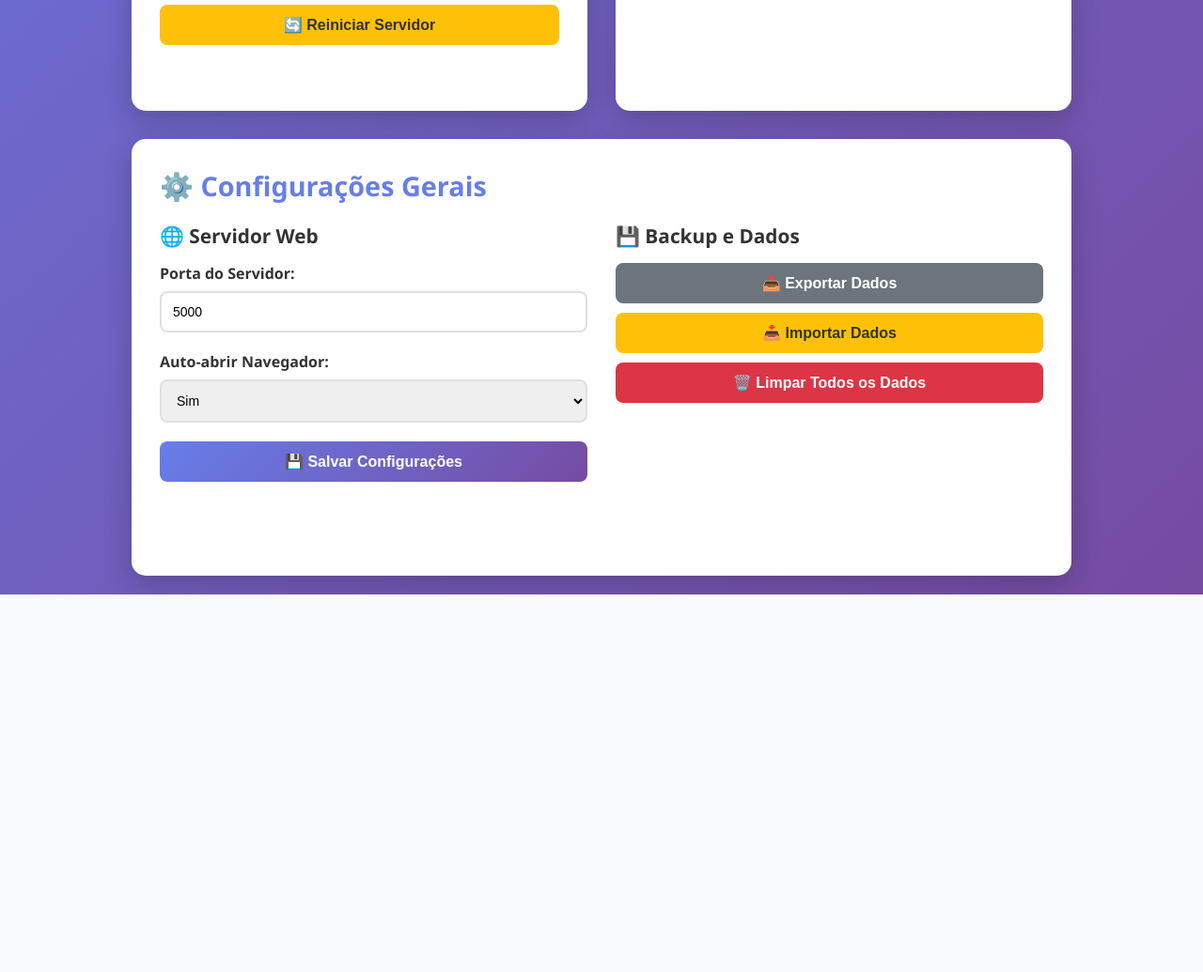
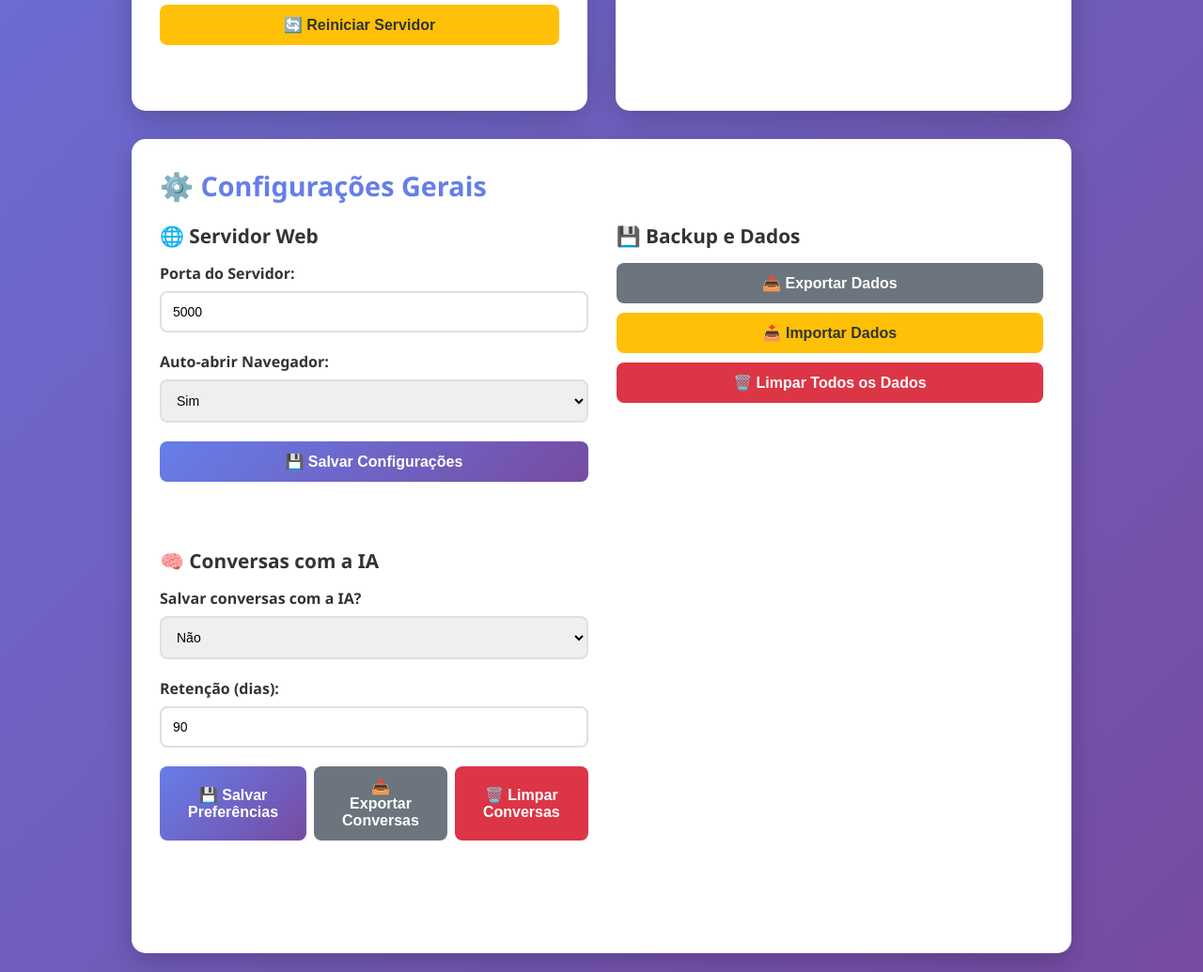
Before and after one commit to robinCardoso/GestaoLigacoes-IA, a Flask app: page /configuracoes in a window 1280 px wide. Shown: the part 1260-2295 px from the top of the page at 94% size. Before the commit the page ends 1893 px from the top, so only its background shows below. Run offline with Flask 3, Linux system fonts and the light colour scheme; data that the repository does not hold is empty.

Commit message:
feat(ia): salvar conversas com IA + configuracoes de retencao
- Novo arquivo conversas_ia.json para persistir perguntas/respostas
- Toggle em Configuracoes: salvar conversas (on/off) e dias de retencao
- Endpoints: listar, exportar e limpar conversas
- Salvamento automatico apos respostas de Gemini/Ollama

```diff
--- a/app.py
+++ b/app.py
@@ -13,6 +13,7 @@ app = Flask(__name__)
 # Arquivos de dados
 DATA_FILE = 'ligacoes.json'
 CONFIG_FILE = 'config.json'
+CONVERSAS_FILE = 'conversas_ia.json'
 
 # Carregar dados existentes
 def load_data():
@@ -24,6 +25,17 @@ def load_data():
 # Salvar dados
 def save_data(data):
     with open(DATA_FILE, 'w', encoding='utf-8') as f:
+        json.dump(data, f, ensure_ascii=False, indent=2)
+
+# Conversas IA
+def load_conversas():
+    if os.path.exists(CONVERSAS_FILE):
+        with open(CONVERSAS_FILE, 'r', encoding='utf-8') as f:
+            return json.load(f)
+    return {'conversas': []}
+
+def save_conversas(data):
+    with open(CONVERSAS_FILE, 'w', encoding='utf-8') as f:
         json.dump(data, f, ensure_ascii=False, indent=2)
 
 # Carregar configurações
@@ -38,7 +50,7 @@ def load_config():
                 except:
                     config['gemini_api_key'] = ''
             return config
-    return {'gemini_api_key': '', 'ollama_model': 'llama2'}
+    return {'gemini_api_key': '', 'ollama_model': 'llama2', 'save_ai_conversations': False, 'retention_days': 90}
 
 # Salvar configurações
 def save_config(config):
@@ -49,6 +61,42 @@ def save_config(config):
 
     with open(CONFIG_FILE, 'w', encoding='utf-8') as f:
         json.dump(config_to_save, f, ensure_ascii=False, indent=2)
+
+def apply_retention():
+    """Apaga conversas mais antigas que a retenção configurada."""
+    config = load_config()
+    retention_days = int(config.get('retention_days', 90) or 90)
+    if retention_days <= 0:
+        return
+    conv = load_conversas()
+    lim = datetime.now().timestamp() - (retention_days * 86400)
+    conv['conversas'] = [c for c in conv.get('conversas', []) if _parse_iso(c.get('data_hora')).timestamp() >= lim]
+    save_conversas(conv)
+
+def _parse_iso(s):
+    try:
+        return datetime.fromisoformat(s)
+    except Exception:
+        return datetime.now()
+
+def registrar_conversa(pergunta: str, resposta: str, ia: str, modelo: str, cliente: str | None):
+    config = load_config()
+    if not config.get('save_ai_conversations', False):
+        return
+    conv = load_conversas()
+    novo_id = (conv['conversas'][-1]['id'] + 1) if conv['conversas'] else 1
+    registro = {
+        'id': novo_id,
+        'data_hora': datetime.now().isoformat(),
+        'ia': ia,
+        'modelo': modelo,
+        'cliente': cliente or '',
+        'pergunta': pergunta or '',
+        'resposta': resposta or ''
+    }
+    conv['conversas'].append(registro)
+    save_conversas(conv)
+    apply_retention()
 
 # Rota principal
 @app.route('/')
@@ -79,6 +127,8 @@ def get_config():
         'has_gemini_key': has_gemini,
         'gemini_api_key': config.get('gemini_api_key', ''),
         'ollama_model': config.get('ollama_model', 'llama2'),
+        'save_ai_conversations': bool(config.get('save_ai_conversations', False)),
+        'retention_days': int(config.get('retention_days', 90) or 90),
         'has_ollama': has_ollama,
         'active_ia': 'gemini' if has_gemini else ('ollama' if has_ollama else None)
     })
@@ -89,6 +139,32 @@ def save_config_route():
     config_data = request.json
     save_config(config_data)
     return jsonify({'success': True, 'message': 'Configurações salvas com sucesso!'})
+
+# Conversas IA - listar
+@app.route('/api/ai/conversas', methods=['GET'])
+def list_ai_conversas():
+    cliente = request.args.get('cliente')
+    conv = load_conversas()
+    itens = conv.get('conversas', [])
+    if cliente:
+        itens = [c for c in itens if c.get('cliente', '').lower() == cliente.lower()]
+    return jsonify({'success': True, 'conversas': itens})
+
+# Conversas IA - exportar
+@app.route('/api/ai/conversas/export', methods=['GET'])
+def export_ai_conversas():
+    from flask import make_response
+    conv = load_conversas()
+    response = make_response(json.dumps(conv, ensure_ascii=False, indent=2))
+    response.headers['Content-Type'] = 'application/json'
+    response.headers['Content-Disposition'] = f'attachment; filename=conversas_ia_{datetime.now().strftime("%Y%m%d")}.json'
+    return response
+
+# Conversas IA - limpar
+@app.route('/api/ai/conversas/clear', methods=['POST'])
+def clear_ai_conversas():
+    save_conversas({'conversas': []})
+    return jsonify({'success': True})
 
 # API: Listar todas as ligações
 @app.route('/api/ligacoes', methods=['GET'])
@@ -189,9 +265,12 @@ Agora responda seguindo as instruções acima."""
 
         if response.status_code == 200:
             resultado = response.json()
+            texto = resultado.get('response', '')
+            # salvar conversa
+            registrar_conversa(pergunta, texto, 'ollama', modelo, request.json.get('cliente'))
             return jsonify({
                 'success': True,
-                'resposta': resultado.get('response', ''),
+                'resposta': texto,
                 'modelo': modelo
             })
         else:
@@ -261,6 +340,8 @@ Analise o histórico e responda de forma clara, objetiva e útil. Identifique pa
         if response.status_code == 200:
             resultado = response.json()
             resposta_texto = resultado['candidates'][0]['content']['parts'][0]['text']
+            # salvar conversa
+            registrar_conversa(pergunta, resposta_texto, 'gemini', 'gemini-2.5-flash', request.json.get('cliente'))
             return jsonify({
                 'success': True,
                 'resposta': resposta_texto,
--- a/templates/configuracoes.html
+++ b/templates/configuracoes.html
@@ -470,6 +470,26 @@
                     <button class="btn btn-warning" onclick="importData()">📥 Importar Dados</button>
                     <button class="btn btn-danger" onclick="clearAllData()">🗑️ Limpar Todos os Dados</button>
                 </div>
+
+                <div class="config-section">
+                    <h3>🧠 Conversas com a IA</h3>
+                    <div class="form-group">
+                        <label>Salvar conversas com a IA?</label>
+                        <select id="saveAIConversations">
+                            <option value="true">Sim</option>
+                            <option value="false">Não</option>
+                        </select>
+                    </div>
+                    <div class="form-group">
+                        <label>Retenção (dias):</label>
+                        <input type="number" id="retentionDays" min="0" value="90">
+                    </div>
+                    <div class="form-group" style="display:flex; gap:8px;">
+                        <button class="btn" onclick="saveAIConfig()">💾 Salvar Preferências</button>
+                        <button class="btn btn-secondary" onclick="exportAIConversations()">📤 Exportar Conversas</button>
+                        <button class="btn btn-danger" onclick="clearAIConversations()">🗑️ Limpar Conversas</button>
+                    </div>
+                </div>
             </div>
         </div>
 
@@ -500,9 +520,42 @@
                 if (config.ollama_model) {
                     document.getElementById('preferredModel').value = config.ollama_model;
                 }
+
+                // Conversas IA
+                if (config.save_ai_conversations !== undefined) {
+                    document.getElementById('saveAIConversations').value = String(Boolean(config.save_ai_conversations));
+                }
+                if (config.retention_days !== undefined) {
+                    document.getElementById('retentionDays').value = config.retention_days;
+                }
             } catch (error) {
                 console.log('Erro ao carregar configurações:', error);
             }
+        }
+
+        function saveAIConfig() {
+            const saveAI = document.getElementById('saveAIConversations').value === 'true';
+            const retention = parseInt(document.getElementById('retentionDays').value || '90', 10);
+            fetch('/api/config', {
+                method: 'POST',
+                headers: {'Content-Type': 'application/json'},
+                body: JSON.stringify({ save_ai_conversations: saveAI, retention_days: retention })
+            })
+            .then(r=>r.json())
+            .then(()=> showStatus('✅ Preferências de conversas salvas!', 'success'))
+            .catch(()=> showStatus('❌ Erro ao salvar preferências', 'error'))
+        }
+
+        function exportAIConversations() {
+            window.open('/api/ai/conversas/export', '_blank');
+        }
+
+        function clearAIConversations() {
+            if (!confirm('Tem certeza que deseja apagar TODAS as conversas com a IA?')) return;
+            fetch('/api/ai/conversas/clear', { method: 'POST' })
+              .then(r=>r.json())
+              .then(()=> showStatus('✅ Conversas apagadas!', 'success'))
+              .catch(()=> showStatus('❌ Erro ao apagar conversas', 'error'))
         }
 
         // Verificar status do Ollama
```
